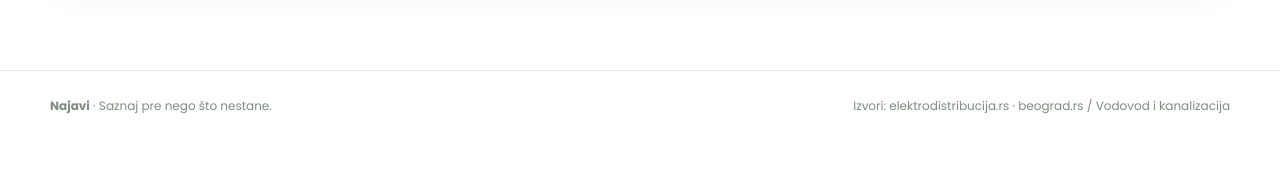
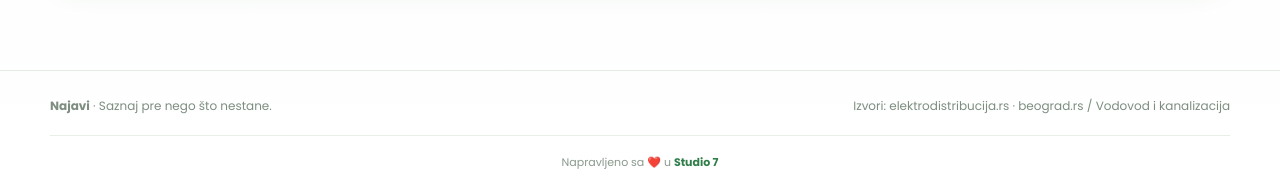
Before and after one commit to Pegasusebg/najavi, a website: page index.html in a window 1280 px wide. Shown: the part 1860-2056 px from the top of the page. Before the commit the page ends 2013 px from the top, so only its background shows below. Drawn offline with Linux system fonts and the light colour scheme.

Commit message:
Add Studio 7 credit to landing footer

```diff
--- a/index.html
+++ b/index.html
@@ -79,7 +79,7 @@
     .business-list{display:grid;gap:11px}.business-list div{display:flex;gap:10px;align-items:center;font-size:13px;font-weight:600;color:#405745}.tick{width:22px;height:22px;border-radius:8px;background:#fff;border:1px solid #c8e1cd;display:grid;place-items:center;color:#347b48}
     .final{padding:60px 0 90px}.final-card{padding:55px;border-radius:30px;background:linear-gradient(135deg,#dff2e3 0%,#f9fcfa 68%);border:1px solid #c6e0cc;text-align:center;box-shadow:var(--shadow-sm)}
     .final-card h2{font-size:clamp(34px,4vw,50px);letter-spacing:-.055em;margin:0 0 14px}.final-card p{color:#627468;max-width:620px;margin:0 auto 26px;line-height:1.7}
-    footer{border-top:1px solid #e2ece4;padding:26px 0 38px;color:#7d8d80;font-size:12px}.footer-row{display:flex;justify-content:space-between;gap:20px;align-items:center}
+    footer{border-top:1px solid #e2ece4;padding:26px 0 28px;color:#7d8d80;font-size:12px}.footer-row{display:flex;justify-content:space-between;gap:20px;align-items:center}.studio-credit{text-align:center;margin-top:20px;padding-top:18px;border-top:1px solid #e7efe8;color:#8a998d;font-size:11px}.studio-credit a{color:#2f7e49;font-weight:700;text-decoration:none}.studio-credit a:hover{text-decoration:underline}
     .mobile-menu{display:none}
     @media(max-width:900px){
       .wrap{width:min(100% - 28px,680px)}.nav-links a:not(.nav-cta){display:none}.hero{grid-template-columns:1fr;gap:44px;padding:48px 0 54px}.mock{max-width:560px;margin:auto;width:100%}.grid3,.benefits,.business{grid-template-columns:1fr}.section{padding:66px 0}.business{gap:22px}
@@ -179,6 +179,7 @@
       <div><strong>Najavi</strong> · Saznaj pre nego što nestane.</div>
       <div>Izvori: elektrodistribucija.rs · beograd.rs / Vodovod i kanalizacija</div>
     </div>
+    <div class="wrap studio-credit">Napravljeno sa <span aria-hidden="true">❤️</span> u <a href="https://studio7.rs" target="_blank" rel="noopener">Studio 7</a></div>
   </footer>
 </body>
 </html>
```
